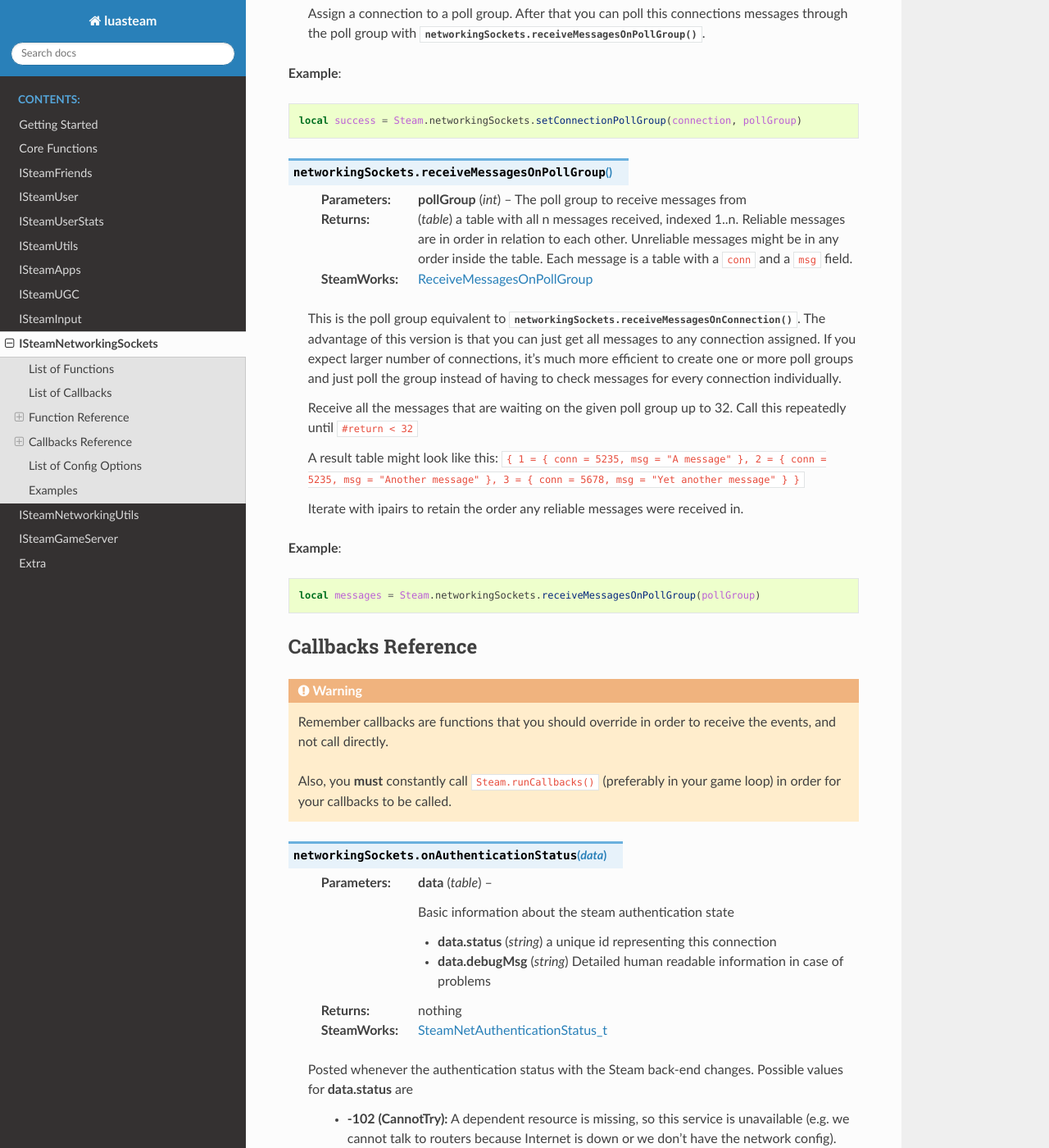
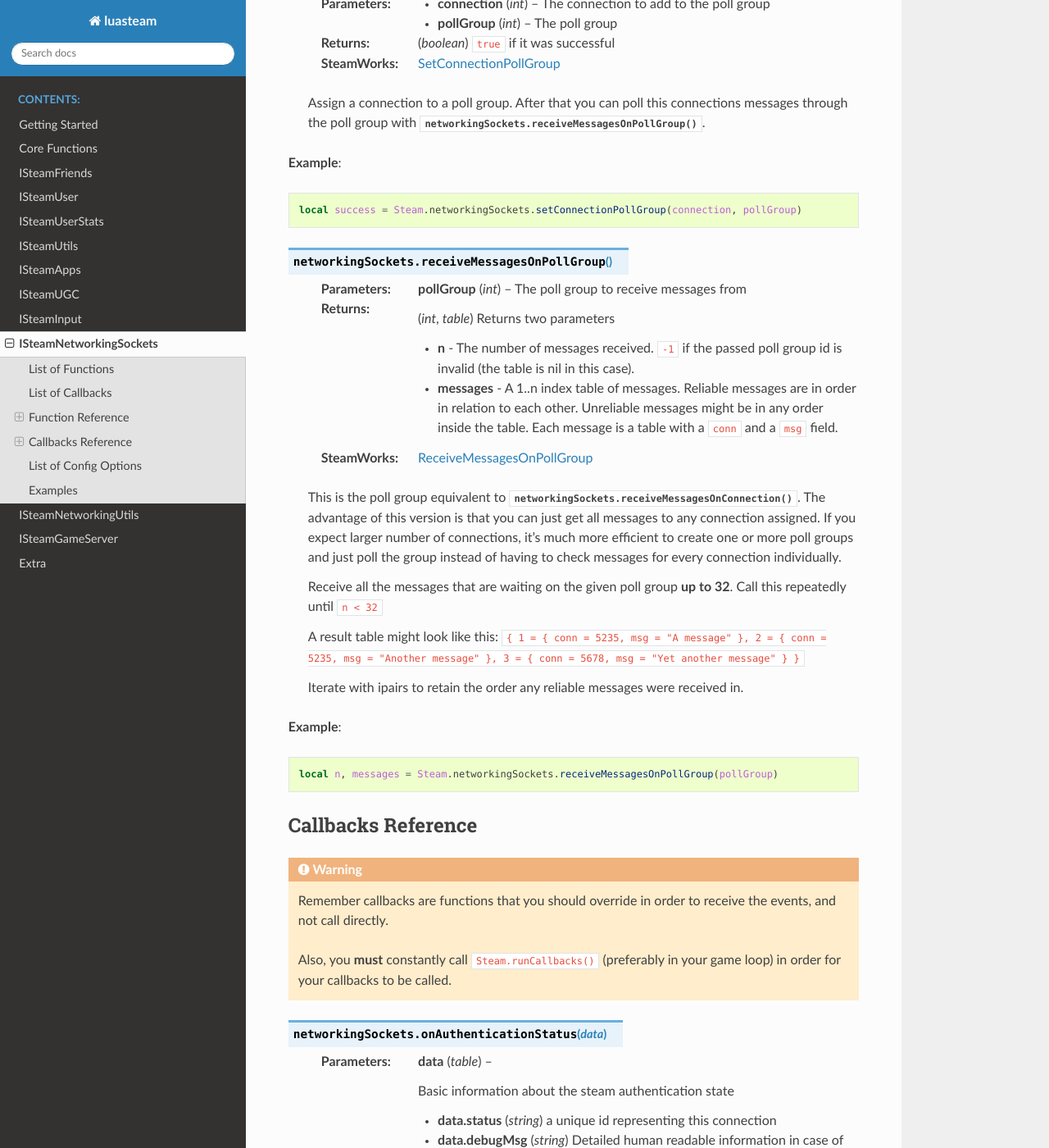
Before and after one commit to uspgamedev/luasteam, a Sphinx documentation site: the page built from docs/networkingSockets.rst, in a window 1280 px wide and 1400 px high, scrolled down 8722 px. Shown: the whole window at 82% size. Built offline with Sphinx 7.4.7 and the Read the Docs theme 2.0.0, drawn with Linux system fonts in a browser that asks for light colours; some of the changed text lies outside the part shown.

Commit message:
Refactor message reception and fix -1 case

```diff
--- a/docs/networkingSockets.rst
+++ b/docs/networkingSockets.rst
@@ -202,10 +202,14 @@ Function Reference
 .. function:: networkingSockets.receiveMessagesOnConnection()
 
     :param int connection: The id of the connection to receive messages from
-    :returns: (`table`) a table with all n messages received, indexed 1..n. Reliable messages are in order in relation to each other. Unreliable messages might be in any order inside the table
+    :returns: (`int`, `table`) Returns two parameters
+
+        * **n** - The number of messages received. ``-1`` if the passed poll group id is invalid (the table is nil in this case).
+        * **messages** - A 1..n index table of messages. Reliable messages are in order in relation to each other. Unreliable messages might be in any order inside the table
+
     :SteamWorks: `ReceiveMessagesOnConnection <https://partner.steamgames.com/doc/api/ISteamNetworkingSockets#ReceiveMessagesOnConnection>`_
 
-    Receive all the messages that are waiting on the given connection up to 32. Call this repeatedly until ``#return < 32``
+    Receive all the messages that are waiting on the given connection **up to 32**. Call this repeatedly until ``n < 32``
 
     A result table might look like this: ``{ 1 = "Some message", 2 = "Another message", 3 = "Yet another message" }``
 
@@ -213,7 +217,7 @@ Function Reference
 
 **Example**::
 
-    local messages = Steam.networkingSockets.receiveMessagesOnConnection(connection)
+    local n, messages = Steam.networkingSockets.receiveMessagesOnConnection(connection)
 
 .. function:: networkingSockets.initAuthentication()
 
@@ -296,12 +300,16 @@ Function Reference
 .. function:: networkingSockets.receiveMessagesOnPollGroup()
 
     :param int pollGroup: The poll group to receive messages from
-    :returns: (`table`) a table with all n messages received, indexed 1..n. Reliable messages are in order in relation to each other. Unreliable messages might be in any order inside the table. Each message is a table with a ``conn`` and a ``msg`` field.
+    :returns: (`int`, `table`) Returns two parameters
+
+        * **n** - The number of messages received. ``-1`` if the passed poll group id is invalid (the table is nil in this case).
+        * **messages** - A 1..n index table of messages. Reliable messages are in order in relation to each other. Unreliable messages might be in any order inside the table. Each message is a table with a ``conn`` and a ``msg`` field.
+
     :SteamWorks: `ReceiveMessagesOnPollGroup <https://partner.steamgames.com/doc/api/ISteamNetworkingSockets#ReceiveMessagesOnPollGroup>`_
 
     This is the poll group equivalent to :func:`networkingSockets.receiveMessagesOnConnection`. The advantage of this version is that you can just get all messages to any connection assigned. If you expect larger number of connections, it's much more efficient to create one or more poll groups and just poll the group instead of having to check messages for every connection individually.
 
-    Receive all the messages that are waiting on the given poll group up to 32. Call this repeatedly until ``#return < 32``
+    Receive all the messages that are waiting on the given poll group **up to 32**. Call this repeatedly until ``n < 32``
 
     A result table might look like this: ``{ 1 = { conn = 5235, msg = "A message" }, 2 = { conn = 5235, msg = "Another message" }, 3 = { conn = 5678, msg = "Yet another message" } }``
 
@@ -309,7 +317,7 @@ Function Reference
 
 **Example**::
 
-    local messages = Steam.networkingSockets.receiveMessagesOnPollGroup(pollGroup)
+    local n, messages = Steam.networkingSockets.receiveMessagesOnPollGroup(pollGroup)
 
 Callbacks Reference
 -------------------
@@ -464,12 +472,14 @@ These examples should run with any version of lua >= 5.1 or Löve
         Steam.runCallbacks()
 
         if connection then
-            local messages = Steam.networkingSockets.receiveMessagesOnConnection(connection)
+            local n, messages = Steam.networkingSockets.receiveMessagesOnConnection(connection)
 
-            for j,m in ipairs(messages) do
-                print("received message", j, m, "from connection", connection, type(j))
-                Steam.networkingSockets.sendMessageToConnection(connection, "Hello server! This is the client! Thank you!", Steam.networkingSockets.flags.Send_Reliable)
-                msg_rec = true
+            if n > 0 then
+                for j,m in ipairs(messages) do
+                    print("received message", j, m, "from connection", connection, type(j))
+                    Steam.networkingSockets.sendMessageToConnection(connection, "Hello server! This is the client! Thank you!", Steam.networkingSockets.flags.Send_Reliable)
+                    msg_rec = true
+                end
             end
         end
 
@@ -526,10 +536,12 @@ These examples should run with any version of lua >= 5.1 or Löve
         Steam.runCallbacks()
 
         for conn,_ in pairs(connections) do
-            local messages = Steam.networkingSockets.receiveMessagesOnConnection(conn)
-            for j,m in ipairs(messages) do
-                print("received message", j, m, "from connection", conn, type(j))
-                run = false
+            local n, messages = Steam.networkingSockets.receiveMessagesOnConnection(conn)
+            if n > 0 then
+                for j,m in ipairs(messages) do
+                    print("received message", j, m, "from connection", conn, type(j))
+                    run = false
+                end
             end
         end
     end
```
Also changed, not shown: 2 other files.
